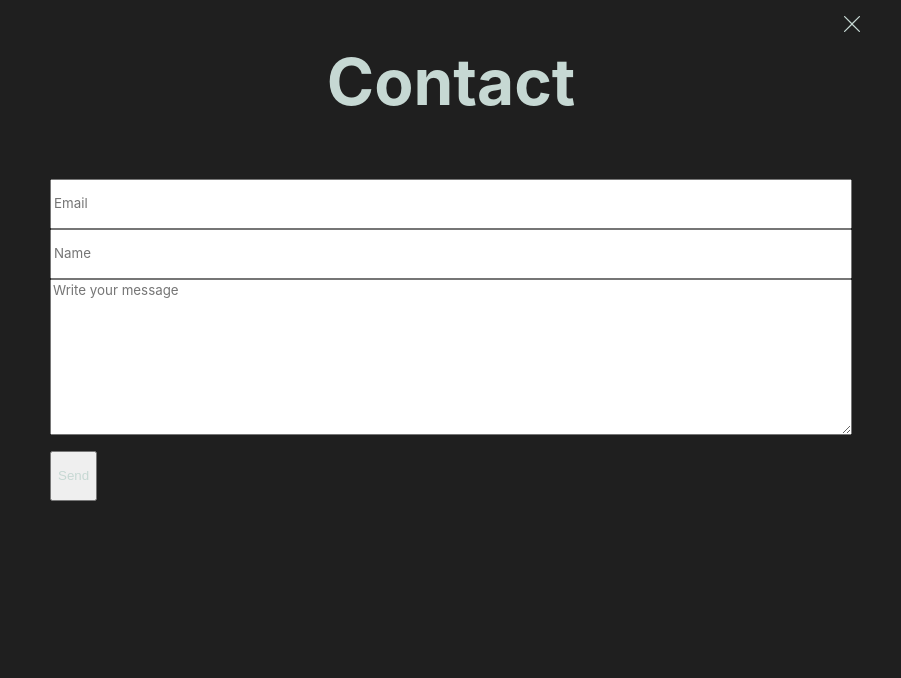
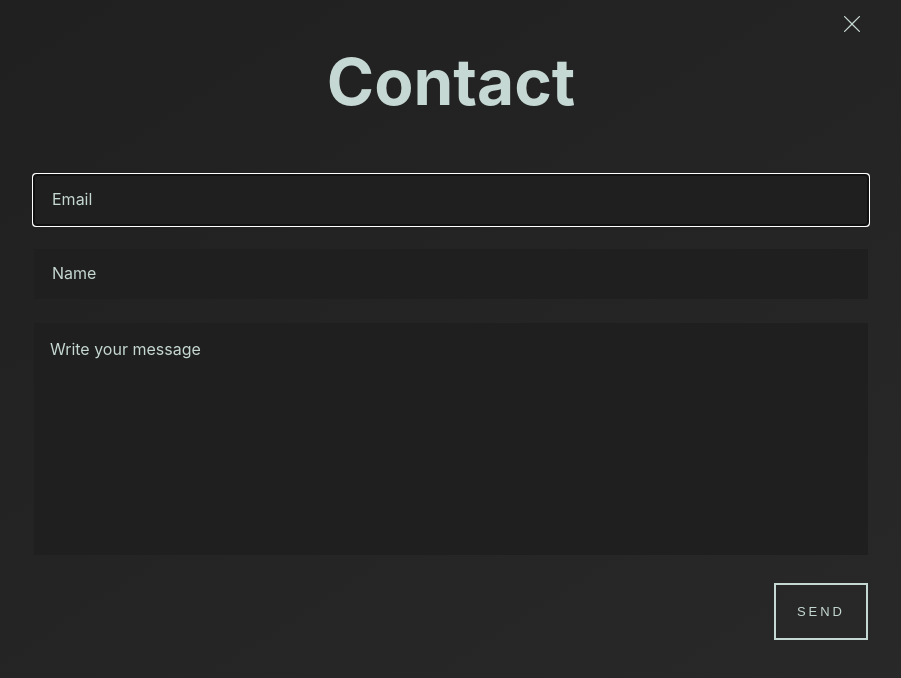
Before and after one commit to benjlevesque/benjaminlevesque.com, a Next.js app: page /contact in a window 1280 px wide. Shown: the top 678 px of the page, without its empty margins (189-1090 px from the left). Built offline with nearby package versions, Linux system fonts and the light colour scheme.

Commit message:
contact form & upgrades & fix title animation

```diff
--- a/components/Layout.tsx
+++ b/components/Layout.tsx
@@ -7,6 +7,7 @@ import Head from "next/head";
 import styles from "../styles/Layout.module.scss";
 import HomeIcon from "./icons/home";
 import BlogIcon from "./icons/blog";
+import MailIcon from "./icons/mail";
 import { motion } from "framer-motion";
 import { CloseIcon } from "./icons/close";
 import { KeyboardNav } from "./KeyboardNav";
@@ -37,7 +38,12 @@ export const PageCloser: React.FC<{
 
 export const PageTitle: React.FC<any> = ({ children, ...props }) => {
   return (
-    <motion.h1 className={styles.pageTitle} {...props}>
+    <motion.h1
+      style={{ width: "100%" }}
+      className={styles.pageTitle}
+      layoutId="title"
+      {...props}
+    >
       {children}
     </motion.h1>
   );
@@ -60,6 +66,11 @@ export const PageMenu: React.FC = () => {
           <BlogIcon fill="white" /> Blog
         </a>
       </Link>
+      <Link href="/contact">
+        <a>
+          <MailIcon fill="white" /> Contact
+        </a>
+      </Link>
     </div>
   );
 };
--- /dev/null
+++ b/components/icons/mail.tsx
@@ -0,0 +1,49 @@
+import * as React from "react";
+
+export const MailIcon = React.memo((props: React.SVGProps<SVGSVGElement>) => {
+  return (
+    <svg viewBox="0 0 48 48" width="1em" height="1em" {...props}>
+      <rect
+        width={38}
+        height={30}
+        x={5}
+        y={9}
+        fill="#fff"
+        fillRule="evenodd"
+        stroke="#fff"
+        strokeWidth={8}
+        rx={4}
+        ry={4}
+      />
+      <rect
+        width={38}
+        height={30}
+        x={5}
+        y={9}
+        fillRule="evenodd"
+        rx={4}
+        ry={4}
+      />
+      <rect
+        width={30}
+        height={22}
+        x={9}
+        y={13}
+        fill="#fff"
+        fillRule="evenodd"
+        rx={0}
+        ry={0}
+      />
+      <path
+        fill="none"
+        stroke="#000"
+        strokeLinecap="round"
+        strokeLinejoin="round"
+        strokeWidth={4}
+        d="M8 13l14 14h3l15-14"
+      />
+    </svg>
+  );
+});
+
+export default MailIcon;
--- a/pages/api/contact.ts
+++ /dev/null
@@ -1,8 +0,0 @@
-import { NextApiHandler } from "next";
-
-const handler: NextApiHandler = async (req, res) => {
-  console.log(req.body);
-  res.status(201).send("OK");
-};
-
-export default handler;
--- a/pages/blog.tsx
+++ b/pages/blog.tsx
@@ -44,7 +44,7 @@ const Blog = ({ articles }: IProps) => {
   });
   return (
     <Layout title="Benjamin's blog">
-      <PageTitle layoutId="title">Benjamin's Blog</PageTitle>
+      <PageTitle>Benjamin's Blog</PageTitle>
       <PageContent>
         <PageMenu />
         <div className={styles.articleList}>
--- a/pages/contact.tsx
+++ b/pages/contact.tsx
@@ -1,57 +1,54 @@
-import { motion } from "framer-motion";
 import { FormEvent, useRef } from "react";
+import { useForm, ValidationError } from "@formspree/react";
 import {
   Layout,
   PageCloser,
   PageContent,
   PageTitle,
 } from "../components/Layout";
-import { useClient } from "../lib/client";
 
 import styles from "../styles/Contact.module.scss";
 
 const ContactPage = () => {
-  const client = useClient();
+  const [state, handleSubmit, resetForm] = useForm("mjvjndbd");
   const formRef = useRef<HTMLFormElement>();
+
   const submit = async (ev: FormEvent<HTMLFormElement>) => {
-    const { email, name, message } = (ev.target as any).elements;
-    ev.preventDefault();
-    await client("/contact", {
-      data: { email: email.value, name: name.value, message: message.value },
-    });
-    formRef.current.reset();
+    const response = await handleSubmit(ev);
+    if (!("errors" in response.body)) {
+      formRef.current.reset();
+      setTimeout(resetForm, 5000);
+    }
   };
   return (
     <Layout title="Benjamin's contact">
       <PageTitle>Contact</PageTitle>
       <PageCloser />
       <PageContent>
+        {state.succeeded && "Your message has been sent!"}
         <form ref={formRef} className={styles.form} onSubmit={submit}>
-          <motion.input
-            whileHover={{ scale: 1.02 }}
-            whileFocus={{ scale: 1.02 }}
-            name="email"
-            type="email"
-            autoComplete="off"
-            placeholder="Email"
-          />
-          <motion.input
-            whileHover={{ scale: 1.02 }}
-            whileFocus={{ scale: 1.02 }}
-            name="name"
-            autoComplete="off"
-            placeholder="Name"
-          />
-          <motion.textarea
-            whileHover={{ scale: 1.02 }}
-            whileFocus={{ scale: 1.02 }}
+          <input id="email" name="email" autoFocus placeholder="Email" />
+          <ValidationError prefix="Email" field="email" errors={state.errors} />
+
+          <input id="name" name="name" placeholder="Name" />
+          <ValidationError prefix="Name" field="name" errors={state.errors} />
+
+          <textarea
             rows={10}
+            id="message"
             name="message"
             placeholder="Write your message"
           />
-          <p>
-            <input type="submit" value="Send" />
-          </p>
+          <ValidationError
+            prefix="Message"
+            field="message"
+            errors={state.errors}
+          />
+          <footer className="footer">
+            <button type="submit" disabled={state.submitting}>
+              Send
+            </button>
+          </footer>
         </form>
       </PageContent>
     </Layout>
--- a/styles/Contact.module.scss
+++ b/styles/Contact.module.scss
@@ -4,21 +4,50 @@
   display: flex;
   flex-direction: column;
   width: 100%;
-  padding: 16px;
+  margin: 0 16px;
+
+  input {
+    height: 50px;
+    text-indent: 1em;
   }
 
-.form input {
-  height: 50px;
+  textarea {
+    padding: 1em;
+    font-family: -apple-system, BlinkMacSystemFont, Segoe UI, Roboto, Oxygen,
+      Ubuntu, Cantarell, Fira Sans, Droid Sans, Helvetica Neue, sans-serif;
   }
-.form input,
-.form textarea,
-.form input:focus,
-.form input:active,
-.form input::content,
-.form input::selection,
-.form textarea:focus {
-  background-color: transparent;
-  margin: 16px;
+
+  input,
+  textarea,
+  input:focus,
+  input:active,
+  input::placeholder,
+
+  // input::content,
+  input::selection,
+  input:-webkit-autofill,
+  input:-webkit-autofill:hover,
+  input:-webkit-autofill:focus,
+  textarea:-webkit-autofill,
+  textarea:-webkit-autofill:hover,
+  textarea:-webkit-autofill:focus,
+  select:-webkit-autofill,
+  select:-webkit-autofill:hover,
+  select:-webkit-autofill:focus,
+  textarea:focus {
+    -webkit-text-fill-color: $white;
+    box-shadow: 0 0 0 1000px #1f1f1f inset;
+    -webkit-box-shadow: 0 0 0px 1000px #1f1f1f inset;
+    color: $white;
+
+    // padding: 5px;
+    // padding-left: 5px;
+    -webkit-box-sizing: border-box; /* Safari/Chrome, other WebKit */
+    -moz-box-sizing: border-box; /* Firefox, other Gecko */
+    box-sizing: border-box; /* Opera/IE 8+ */
+
+    // background-color: #b2675e;
+    margin: 12px 0;
     border: 0;
     width: 100%;
     resize: none;
@@ -26,7 +55,46 @@
     color: $white;
   }
 
-.form input[type="submit"] {
-  color: $white;
+  footer {
+    display: flex;
+    margin-top: 1em;
+    justify-content: flex-end;
+
+    $transition: all 0.2s ease-in-out;
+    //https://codepen.io/ozer/pen/KwvKoR
+    button {
       cursor: pointer;
+      border: solid 2px $white;
+      background: transparent;
+      color: $white !important;
+
+      border-radius: 0px;
+      text-decoration: none;
+      padding: 14px 21px;
+      font-size: 13px;
+      line-height: 25px;
+      text-transform: uppercase;
+      font-family: "Montserrat", sans-serif;
+      font-weight: 400;
+      letter-spacing: 3px;
+      -webkit-transition: $transition;
+      -moz-transition: $transition;
+      -ms-transition: $transition;
+      -o-transition: $transition;
+      transition: $transition;
+      &:hover {
+        border: solid 2px $white;
+        background: #fff;
+        color: #1f1f1f !important;
+        -webkit-transition: $transition;
+        -moz-transition: $transition;
+        -ms-transition: $transition;
+        -o-transition: $transition;
+        transition: $transition;
       }
+      &:focus {
+        transform: scale(1.05);
+      }
+    }
+  }
+}
--- a/styles/globals.scss
+++ b/styles/globals.scss
@@ -7,6 +7,7 @@ body {
   font-family: -apple-system, BlinkMacSystemFont, Segoe UI, Roboto, Oxygen,
     Ubuntu, Cantarell, Fira Sans, Droid Sans, Helvetica Neue, sans-serif;
   background-color: #1f1f1f;
+  background-image: linear-gradient(147deg, #1f1f1f 0%, #292929 90%);
   color: $white;
 }
 
--- a/tsconfig.json
+++ b/tsconfig.json
@@ -16,7 +16,8 @@
     "moduleResolution": "node",
     "resolveJsonModule": true,
     "isolatedModules": true,
-    "jsx": "preserve"
+    "jsx": "preserve",
+    "incremental": true
   },
   "include": [
     "next-env.d.ts",
```
Also changed, not shown: package.json (+12 -11 lines), next-env.d.ts, 1 other file (tests, documents, lock files or other folders). Lines whose indentation alone changed are shown as unchanged.
